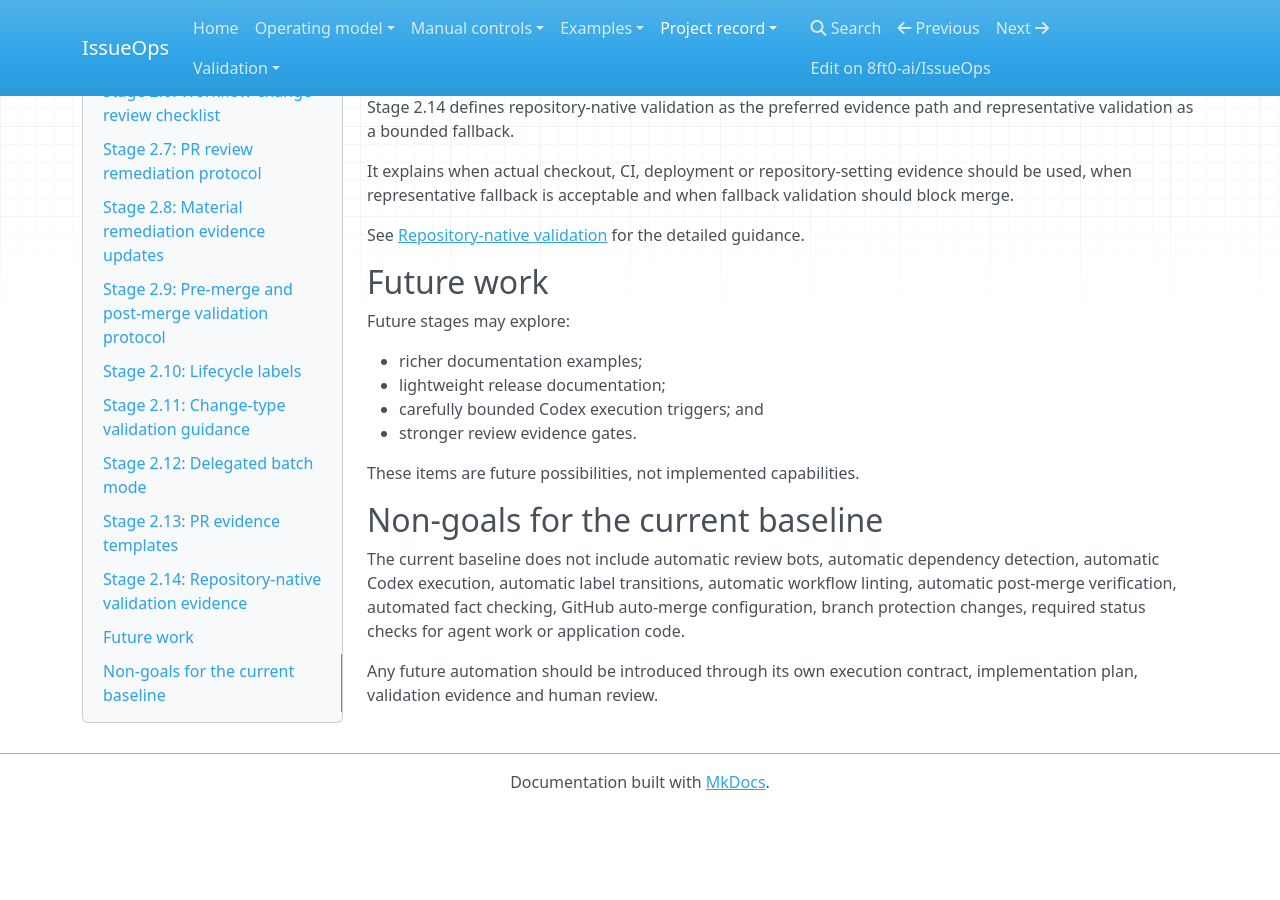
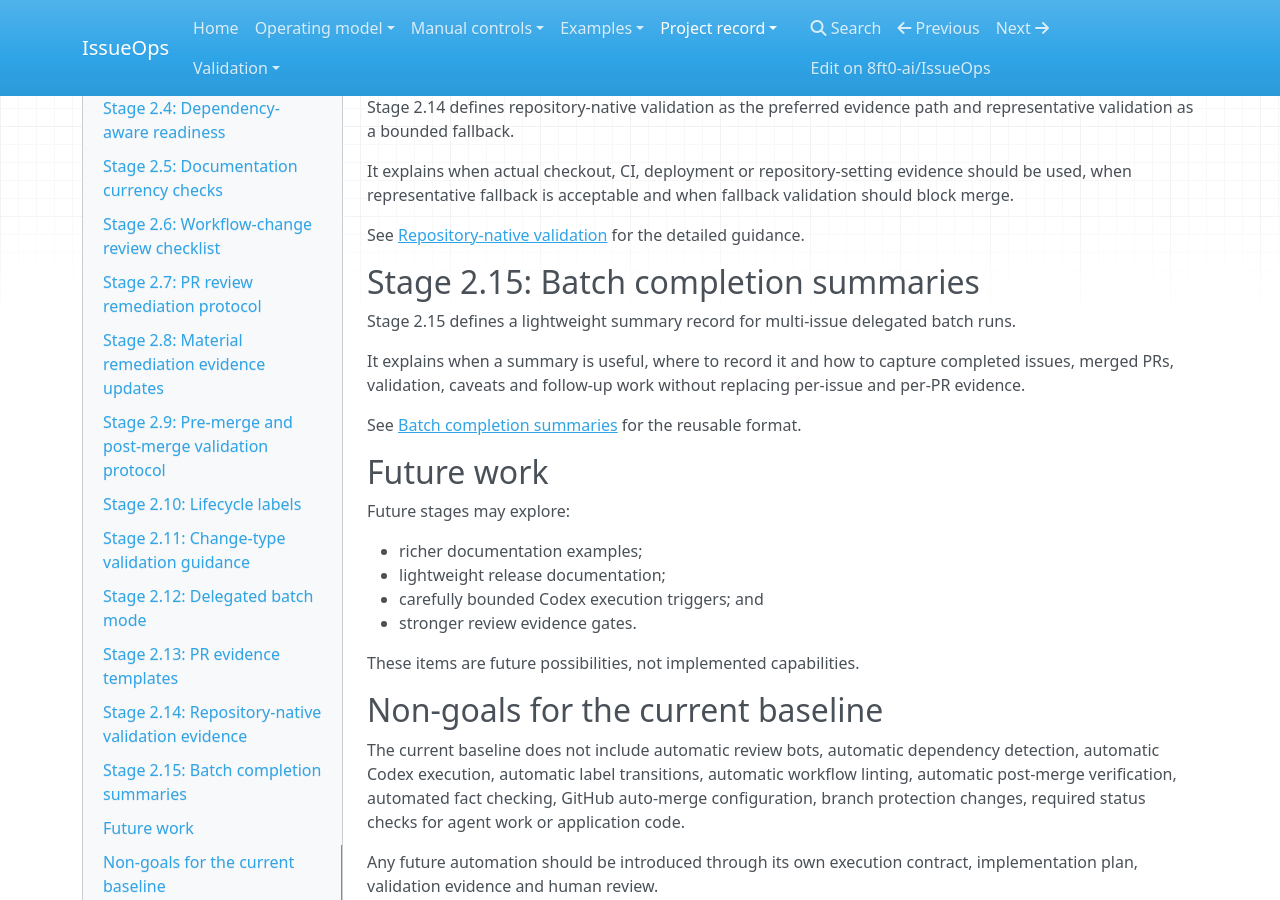
Before and after one commit to 8ft0-ai/IssueOps, an MkDocs documentation site: the page built from docs/roadmap.md, in a window 1280 px wide and 900 px high, scrolled down 3494 px. Built offline with MkDocs 1.6.1, drawn with Linux system fonts in a browser that asks for light colours; nearby versions of some CDN libraries; before the commit the page ends 4304 px from its top, so only the background shows below that.

Commit message:
Record Stage 2.15 batch summaries

```diff
--- a/docs/roadmap.md
+++ b/docs/roadmap.md
@@ -130,6 +130,14 @@ It explains when actual checkout, CI, deployment or repository-setting evidence
 
 See [Repository-native validation](repository-native-validation.md) for the detailed guidance.
 
+## Stage 2.15: Batch completion summaries
+
+Stage 2.15 defines a lightweight summary record for multi-issue delegated batch runs.
+
+It explains when a summary is useful, where to record it and how to capture completed issues, merged PRs, validation, caveats and follow-up work without replacing per-issue and per-PR evidence.
+
+See [Batch completion summaries](batch-completion-summaries.md) for the reusable format.
+
 ## Future work
 
 Future stages may explore:
```
